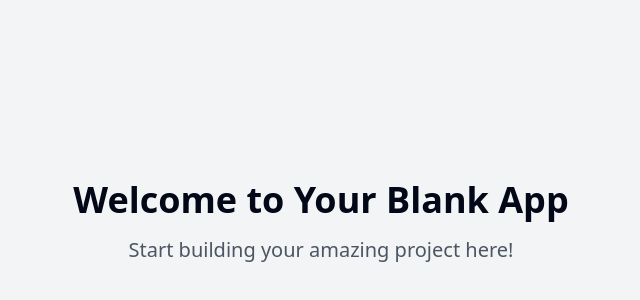
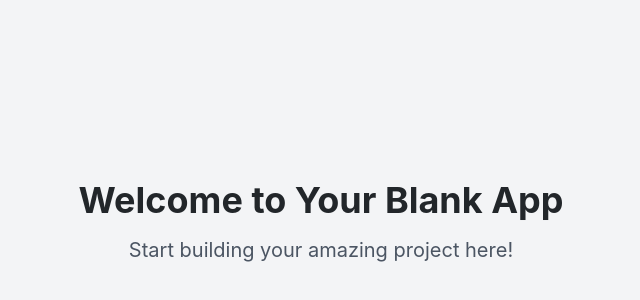
Before and after one commit to SadiqNaizam/mlo-a774-cc93, a React (Vite) app: page / in a window 1280 px wide. Shown: the part 178-478 px from the top of the page, without its empty margins (319-959 px from the left). Built offline with nearby package versions, Linux system fonts and the light colour scheme.

Commit message:
Files generated: index.css

```diff
--- a/src/index.css
+++ b/src/index.css
@@ -4,81 +4,83 @@
 
 @layer base {
   :root {
-    --background: 0 0% 100%;
-    --foreground: 222.2 84% 4.9%;
+    /* Light Mode Palette */
+    --background: 210 17% 98%; /* #f8f9fa */
+    --foreground: 210 10% 15%; /* #212529 */
 
-    --card: 0 0% 100%;
-    --card-foreground: 222.2 84% 4.9%;
+    --card: 0 0% 100%; /* #FFFFFF */
+    --card-foreground: 210 10% 15%; /* #212529 */
 
     --popover: 0 0% 100%;
-    --popover-foreground: 222.2 84% 4.9%;
+    --popover-foreground: 210 10% 15%;
 
-    --primary: 222.2 47.4% 11.2%;
-    --primary-foreground: 210 40% 98%;
+    --primary: 211 100% 50%; /* #007bff - Calming Blue */
+    --primary-foreground: 0 0% 100%; /* White */
 
-    --secondary: 210 40% 96.1%;
-    --secondary-foreground: 222.2 47.4% 11.2%;
+    --secondary: 210 17% 92%; /* #e9ecef - Light Gray */
+    --secondary-foreground: 210 8% 35%; /* #495057 - Darker Gray */
 
-    --muted: 210 40% 96.1%;
-    --muted-foreground: 215.4 16.3% 46.9%;
+    --muted: 210 20% 96%; /* Light gray background for muted elements */
+    --muted-foreground: 210 10% 45%; /* Darker gray text for muted state */
 
-    --accent: 210 40% 96.1%;
-    --accent-foreground: 222.2 47.4% 11.2%;
+    --accent: 192 78% 41%; /* #17a2b8 - Actionable Teal */
+    --accent-foreground: 0 0% 100%; /* White */
 
-    --destructive: 0 84.2% 60.2%;
-    --destructive-foreground: 210 40% 98%;
+    --destructive: 0 84.2% 60.2%; /* Standard Red */
+    --destructive-foreground: 0 0% 100%; /* White */
 
-    --border: 214.3 31.8% 91.4%;
-    --input: 214.3 31.8% 91.4%;
-    --ring: 222.2 84% 4.9%;
+    --border: 210 17% 85%; /* #ced4da */
+    --input: 210 17% 85%; /* #ced4da */
+    --ring: 192 78% 41%; /* Accent Teal for focus */
 
-    --radius: 0.5rem;
+    --radius: 0.375rem; /* 6px */
 
+    /* Fonts */
+    --font-body: "Inter", system-ui, -apple-system, BlinkMacSystemFont, "Segoe UI", Roboto, "Helvetica Neue", Arial, "Noto Sans", sans-serif, "Apple Color Emoji", "Segoe UI Emoji", "Segoe UI Symbol", "Noto Color Emoji";
+    --font-heading: "Inter", system-ui, -apple-system, BlinkMacSystemFont, "Segoe UI", Roboto, "Helvetica Neue", Arial, "Noto Sans", sans-serif, "Apple Color Emoji", "Segoe UI Emoji", "Segoe UI Symbol", "Noto Color Emoji";
+
+    /* Existing Sidebar variables - uncomment and update if needed based on new design */
     --sidebar-background: 0 0% 98%;
-
     --sidebar-foreground: 240 5.3% 26.1%;
-
     --sidebar-primary: 240 5.9% 10%;
-
     --sidebar-primary-foreground: 0 0% 98%;
-
     --sidebar-accent: 240 4.8% 95.9%;
-
     --sidebar-accent-foreground: 240 5.9% 10%;
-
     --sidebar-border: 220 13% 91%;
-
     --sidebar-ring: 217.2 91.2% 59.8%;
   }
 
   .dark {
-    --background: 222.2 84% 4.9%;
-    --foreground: 210 40% 98%;
+    /* Dark Mode Palette */
+    --background: 260 5% 11%; /* #1A1A1D */
+    --foreground: 0 0% 80%; /* #C3C3C3 (adjusted for slight brightness) */
 
-    --card: 222.2 84% 4.9%;
-    --card-foreground: 210 40% 98%;
+    --card: 260 5% 15%; /* #242428 - Slightly lighter than background */
+    --card-foreground: 0 0% 80%;
 
-    --popover: 222.2 84% 4.9%;
-    --popover-foreground: 210 40% 98%;
+    --popover: 260 5% 15%;
+    --popover-foreground: 0 0% 80%;
 
-    --primary: 210 40% 98%;
-    --primary-foreground: 222.2 47.4% 11.2%;
+    --primary: 210 30% 33%; /* #3A506B - Deep Muted Blue */
+    --primary-foreground: 0 0% 90%; /* #e6e6e6 - Light Gray */
 
-    --secondary: 217.2 32.6% 17.5%;
-    --secondary-foreground: 210 40% 98%;
+    --secondary: 240 2% 20%; /* #303033 - Darker Gray */
+    --secondary-foreground: 0 0% 75%; /* #bfbfbf - Lighter text */
 
-    --muted: 217.2 32.6% 17.5%;
-    --muted-foreground: 215 20.2% 65.1%;
+    --muted: 240 2% 18%; /* #2d2d2d - Darker gray background for muted elements */
+    --muted-foreground: 0 0% 50%; /* #7f7f7f - Dimmer gray text */
 
-    --accent: 217.2 32.6% 17.5%;
-    --accent-foreground: 210 40% 98%;
+    --accent: 145 63% 49%; /* #2ECC71 - Vibrant Green/Teal */
+    --accent-foreground: 0 0% 10%; /* Very Dark Gray/Near Black */
 
-    --destructive: 0 62.8% 30.6%;
-    --destructive-foreground: 210 40% 98%;
+    --destructive: 0 72% 51%; /* #d32f2f - Dark Mode Red */
+    --destructive-foreground: 0 0% 90%; /* Light text on dark red */
 
-    --border: 217.2 32.6% 17.5%;
-    --input: 217.2 32.6% 17.5%;
-    --ring: 212.7 26.8% 83.9%;
+    --border: 240 1% 31%; /* #4E4E50 */
+    --input: 240 1% 31%;
+    --ring: 145 63% 49%; /* Accent Green/Teal for focus */
+
+    /* Existing Sidebar variables (dark) - uncomment and update if needed */
     --sidebar-background: 240 5.9% 10%;
     --sidebar-foreground: 240 4.8% 95.9%;
     --sidebar-primary: 224.3 76.3% 48%;
@@ -90,12 +92,26 @@
   }
 }
 
+@layer utilities {
+  .font-body {
+    font-family: var(--font-body);
+  }
+
+  .font-heading {
+    font-family: var(--font-heading);
+  }
+}
+
 @layer base {
   * {
     @apply border-border;
   }
 
   body {
-    @apply bg-background text-foreground;
+    @apply bg-background text-foreground font-body; /* Apply body font by default */
+  }
+
+  h1, h2, h3, h4, h5, h6 {
+    @apply font-heading; /* Apply heading font to heading elements */
   }
 }
```
